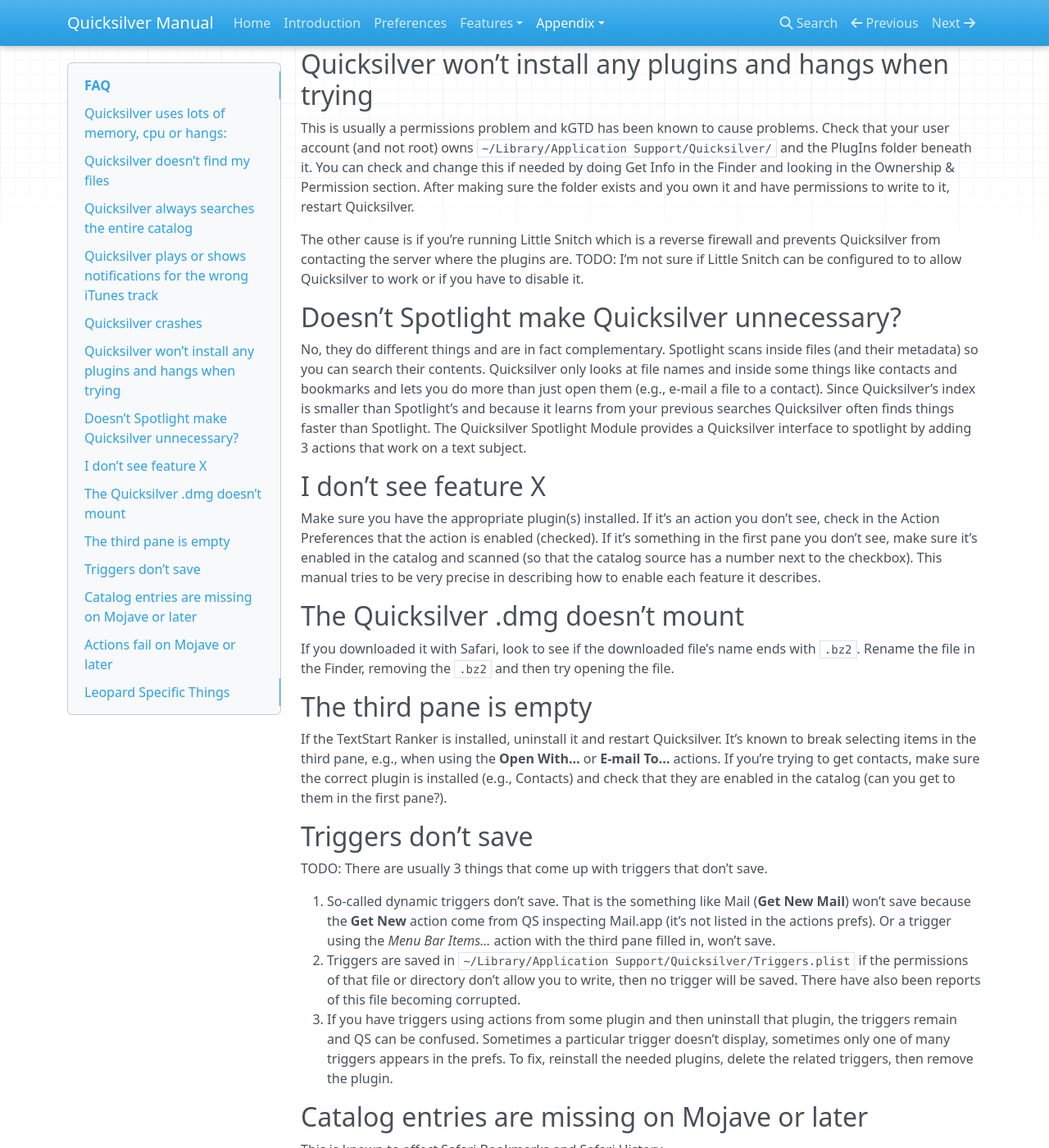
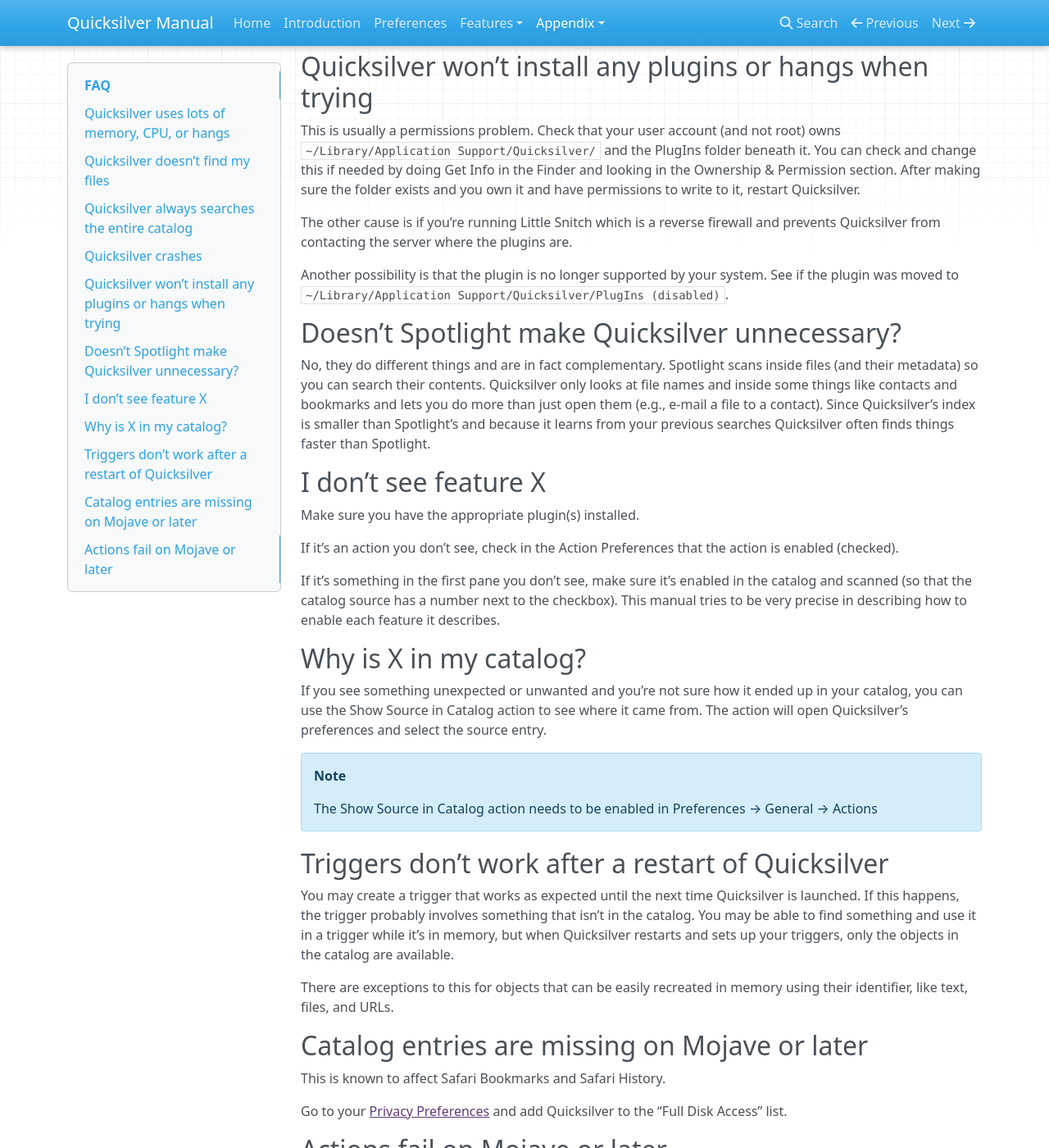
Before and after one commit to quicksilver/manual, an MkDocs documentation site: the page built from docs/FAQ.md, in a window 1280 px wide and 1400 px high, scrolled down 1522 px. Shown: the whole window at 82% size. Built offline with MkDocs 1.6.1, drawn with Linux system fonts in a browser that asks for light colours; nearby versions of some CDN libraries; some of the changed text lies outside the part shown.

Commit message:
update the FAQ

```diff
--- a/docs/FAQ.md
+++ b/docs/FAQ.md
@@ -1,22 +1,26 @@
 # FAQ
 
-## Quicksilver uses lots of memory, cpu or hangs:
+## Quicksilver uses lots of memory, CPU, or hangs
 
-Quicksilver keeps the entire index in memory and scans the catalog sources regularly. Usually when it uses too many resources it’s because the catalog is configured too large. The default ~/Documents/ source is configured to a depth of 2, if you create a custom source of infinite depth it will make the catalog large. Also if you configure a source for your home directory (~) it will probably scan many unnecessary files (~/Library, etc.). This is also why your music and pictures aren’t in the global catalog and should be accessed via the iTunes and iPhoto plugins which require you to type → to get into your music files and photos.
+Quicksilver keeps the entire index in memory and scans the catalog sources regularly. Usually when it uses too many resources it’s because the catalog is configured too large. The default `~/Documents` source is configured to a depth of 2. If you create a custom source of infinite depth, it will make the catalog large. Also, if you configure a source for your home directory, it will probably scan many unnecessary files (`~/Library`, etc.). This is also why your music and pictures aren’t in the global catalog and should be accessed via the iTunes and iPhoto plugins, which require you to type → to get into your music files and photos.
 
-Also if you have network drives configured to be scanned that can make the catalog large or take a while. Note the Find All Applications catalog source (in the Applications set) will scan your entire machine, including network drives for applications. A comfortable size for your catalog will vary based on the capabilities of your computer, I try to keep my catalog below 5000 items.
+If you have network drives configured to be scanned, that can make the catalog large or take a while. Note the Find All Applications catalog source (in the Applications set) will scan your entire machine, including network drives for applications. A comfortable size for your catalog will vary based on the capabilities of your computer.
 
 Also, if you have the Clipboard Module plugin installed and configured in the Clipboard Preferences to Capture History you might have large clippings in the history. This would cause Quicksilver to use lots of memory and perhaps lots of CPU at startup. The clipboard history is stored in the following file:
 
-~/Library/Application Support/Quicksilver/Shelves/QSPasteboardHistory.qsshelf
+`~/Library/Application Support/Quicksilver/Shelves/QSPasteboardHistory.qsshelf`
 
-you can check it’s size. I have my clipboard history set to 100 and the file is 512KB. To clear it you can use the clear button in the Clipboard History panel or while Quicksilver is not running, delete the above file.
+You can check its size. To clear it you can use the clear button in the Clipboard History panel or, while Quicksilver is not running, delete the above file.
 
 If you open the drawer for catalog sources, in the Contents tab you’ll find all the items found for that source. Clicking on the headings in this tab will sort the list. Large catalog sources (500 or more) will take a long time to sort and use lots of memory. If I accidentally sort my Documents with 2000 items I ultimately force quit Quicksilver since it uses 60-80% CPU and several hundred MB of real memory. Be careful as the sort order applies globally. If you sort a small source it works fine, if you then (even accidentally) click on a large source it will eat up resources. A Quicksilver restart resets the contents tab to be unsorted.
 
 ## Quicksilver doesn’t find my files
 
-By default Quicksilver finds files on your Desktop and in your Documents folder but it doesn’t scan very far into those locations. It scans things on the Desktop but not inside folders on the Desktop, that is it scans the Desktop to a depth of 1. Quicksilver scans the ~/Documents folder to a depth of 2. To scan deeper, clone the source so it’s in the Custom set in the catalog and editable. To do this, select the Users set and the Documents source, open the drawer and select the Attributes tab. Click on Create Copy to create a new source in Custom named Documents. Select the new source and click on the  button to show a drawer with three tabs. Select the Source Options tab and select the depth. Do not just set it to infinite, the catalog will be too large and Quicksilver will slow to a crawl. See the Catalog section for some tips.
+By default Quicksilver finds files on your Desktop and in your Documents folder but it doesn’t scan very far into those locations. It scans things on the Desktop but not inside folders on the Desktop, that is it scans the Desktop to a depth of 1. Quicksilver scans the `~/Documents` folder to a depth of 2.
+
+To scan deeper, clone the source so it’s in the Custom set in the catalog and editable. To do this, select the Users set and the Documents source, open the drawer and select the Attributes tab. Click on Create Copy to create a new source in Custom named Documents. Select the new source and click on the button to show a drawer with three tabs. Select the Source Options tab and select the depth.
+
+Do not just set it to infinite, the catalog will be too large and Quicksilver will slow to a crawl. See the Catalog section for some tips.
 
 ## Quicksilver always searches the entire catalog ##
 
@@ -24,45 +28,47 @@
 
 After you right-arrow, click the gear at the top of the results list. You can change the search mode there. You can also use the keyboard shortcuts above to cycle though the search modes. “Filter Results” is probably what you want in most situations.
 
-## Quicksilver plays or shows notifications for the wrong iTunes track
-
-Yes, unfortunately this is a problem in B51.
-
 ## Quicksilver crashes
 
-A few plugin are destabilizing. In particular the Developer Module and Running Applications plugins. Try disabling them and see if things improve. TODO: Otherwise, check the log in Console.app to see if there is some log message hinting at what might have gone wrong.
+When you see crashes, here are a few things to try.
 
-If Quicksilver crashes at startup, see if you have a `~/Library/Application Support/Quicksilver/Shelves/` folder. Quit  Quicksilver, move it out of the way and start Quicksilver again. Sometimes the shelf gets corrupted.
+  * Check the log in Console.app to see if there is some log message hinting at what might have gone wrong.
+  * Try clearing the catalog cache by quitting Quicksilver and deleting `~/Library/Caches/Quicksilver`, then relaunch Quicksilver.
+  * Try disabling plug-ins a few at a time to see if things improve. Repeat the process until you’ve identified the offending plug-in.
+  * If Quicksilver crashes at startup, see if you have a `~/Library/Application Support/Quicksilver/Shelves/` folder. Quit  Quicksilver, move it out of the way and start Quicksilver again. Sometimes the shelf gets corrupted.
 
-## Quicksilver won’t install any plugins and hangs when trying
+## Quicksilver won’t install any plugins or hangs when trying
 
-This is usually a permissions problem and kGTD has been known to cause problems. Check that your user account (and not root) owns `~/Library/Application Support/Quicksilver/` and the PlugIns folder beneath it. You can check and change this if needed by doing Get Info in the Finder and looking in the Ownership & Permission section. After making sure the folder exists and you own it and have permissions to write to it, restart Quicksilver.
+This is usually a permissions problem. Check that your user account (and not root) owns `~/Library/Application Support/Quicksilver/` and the PlugIns folder beneath it. You can check and change this if needed by doing Get Info in the Finder and looking in the Ownership & Permission section. After making sure the folder exists and you own it and have permissions to write to it, restart Quicksilver.
 
-The other cause is if you’re running Little Snitch which is a reverse firewall and prevents Quicksilver from contacting the server where the plugins are. TODO: I’m not sure if Little Snitch can be configured to to allow Quicksilver to work or if you have to disable it.
+The other cause is if you’re running Little Snitch which is a reverse firewall and prevents Quicksilver from contacting the server where the plugins are.
+
+Another possibility is that the plugin is no longer supported by your system. See if the plugin was moved to `~/Library/Application Support/Quicksilver/PlugIns (disabled)`.
 
 ## Doesn’t Spotlight make Quicksilver unnecessary?
 
-No, they do different things and are in fact complementary. Spotlight scans inside files (and their metadata) so you can search their contents. Quicksilver only looks at file names and inside some things like contacts and bookmarks and lets you do more than just open them (e.g., e-mail a file to a contact). Since Quicksilver’s index is smaller than Spotlight’s and because it learns from your previous searches Quicksilver often finds things faster than Spotlight. The Quicksilver Spotlight Module provides a Quicksilver interface to spotlight by adding 3 actions that work on a text subject.
+No, they do different things and are in fact complementary. Spotlight scans inside files (and their metadata) so you can search their contents. Quicksilver only looks at file names and inside some things like contacts and bookmarks and lets you do more than just open them (e.g., e-mail a file to a contact). Since Quicksilver’s index is smaller than Spotlight’s and because it learns from your previous searches Quicksilver often finds things faster than Spotlight.
 
 ## I don’t see feature X
 
-Make sure you have the appropriate plugin(s) installed. If it’s an action you don’t see, check in the Action Preferences that the action is enabled (checked). If it’s something in the first pane you don’t see, make sure it’s enabled in the catalog and scanned (so that the catalog source has a number next to the checkbox). This manual tries to be very precise in describing how to enable each feature it describes.
+Make sure you have the appropriate plugin(s) installed.
 
-## The Quicksilver .dmg doesn’t mount
+If it’s an action you don’t see, check in the Action Preferences that the action is enabled (checked).
 
-If you downloaded it with Safari, look to see if the downloaded file’s name ends with `.bz2`. Rename the file in the Finder, removing the `.bz2` and then try opening the file.
+If it’s something in the first pane you don’t see, make sure it’s enabled in the catalog and scanned (so that the catalog source has a number next to the checkbox). This manual tries to be very precise in describing how to enable each feature it describes.
 
-## The third pane is empty
+## Why is X in my catalog?
 
-If the TextStart Ranker is installed, uninstall it and restart Quicksilver. It’s known to break selecting items in the third pane, e.g., when using the **Open With…** or **E-mail To…** actions. If you’re trying to get contacts, make sure the correct plugin is installed (e.g., Contacts) and check that they are enabled in the catalog (can you get to them in the first pane?).
+If you see something unexpected or unwanted and you’re not sure how it ended up in your catalog, you can use the Show Source in Catalog action to see where it came from. The action will open Quicksilver’s preferences and select the source entry.
 
-## Triggers don’t save
+!!! note
+    The Show Source in Catalog action needs to be enabled in Preferences → General → Actions
 
-TODO: There are usually 3 things that come up with triggers that don’t save.
+## Triggers don’t work after a restart of Quicksilver
 
-1. So-called dynamic triggers don’t save. That is the something like Mail (**Get New Mail**) won’t save because the **Get New** action come from QS inspecting Mail.app (it’s not listed in the actions prefs). Or a trigger using the *Menu Bar Items...* action with the third pane filled in, won’t save.
-2. Triggers are saved in `~/Library/Application Support/Quicksilver/Triggers.plist` if the permissions of that file or directory don’t allow you to write, then no trigger will be saved. There have also been reports of this file becoming corrupted.
-3. If you have triggers using actions from some plugin and then uninstall that plugin, the triggers remain and QS can be confused. Sometimes a particular trigger doesn’t display, sometimes only one of many triggers appears in the prefs. To fix, reinstall the needed plugins, delete the related triggers, then remove the plugin.
+You may create a trigger that works as expected until the next time Quicksilver is launched. If this happens, the trigger probably involves something that isn’t in the catalog. You may be able to find something and use it in a trigger while it’s in memory, but when Quicksilver restarts and sets up your triggers, only the objects in the catalog are available.
+
+There are exceptions to this for objects that can be easily recreated in memory using their identifier, like text, files, and URLs.
 
 ## Catalog entries are missing on Mojave or later
 
@@ -85,21 +91,3 @@
 Unfortunately, that resets everything, so any application on your system using AppleEvents will have to be reauthorized.
 
 [privacy]: x-apple.systempreferences:com.apple.preference.security?Privacy_Automation
-
-## Leopard Specific Things
-
-### Removing Time Machine items from Catalog
-
-Uncheck the backup drive in Preferences → Catalog → Devices → Disks → Show Info → Contents. Then rescan the catalog by clicking the curved arrow button at the bottom of the catalog or by activating QS with <kbd>⌃</kbd><kbd>Space</kbd> (or <kbd>⌘</kbd><kbd>Space</kbd> or whatever you use) and then typing <kbd>⌘</kbd><kbd>R</kbd>. Also make sure Find All Applications is not checked in the catalog, that scans every connected drive.
-
-### LockScreen in Extra Scripts doesn’t work
-
-Start the screen saver and have 'Require password after ScreenSaver’ in your Security prefs
-
-### iCal Plugin doesn’t give access to other calendars
-
-### Show Menu Items doesn’t work for some applications
-
-Fails: TextMate, NetNewsWire
-
-Works: Colloquy
```
